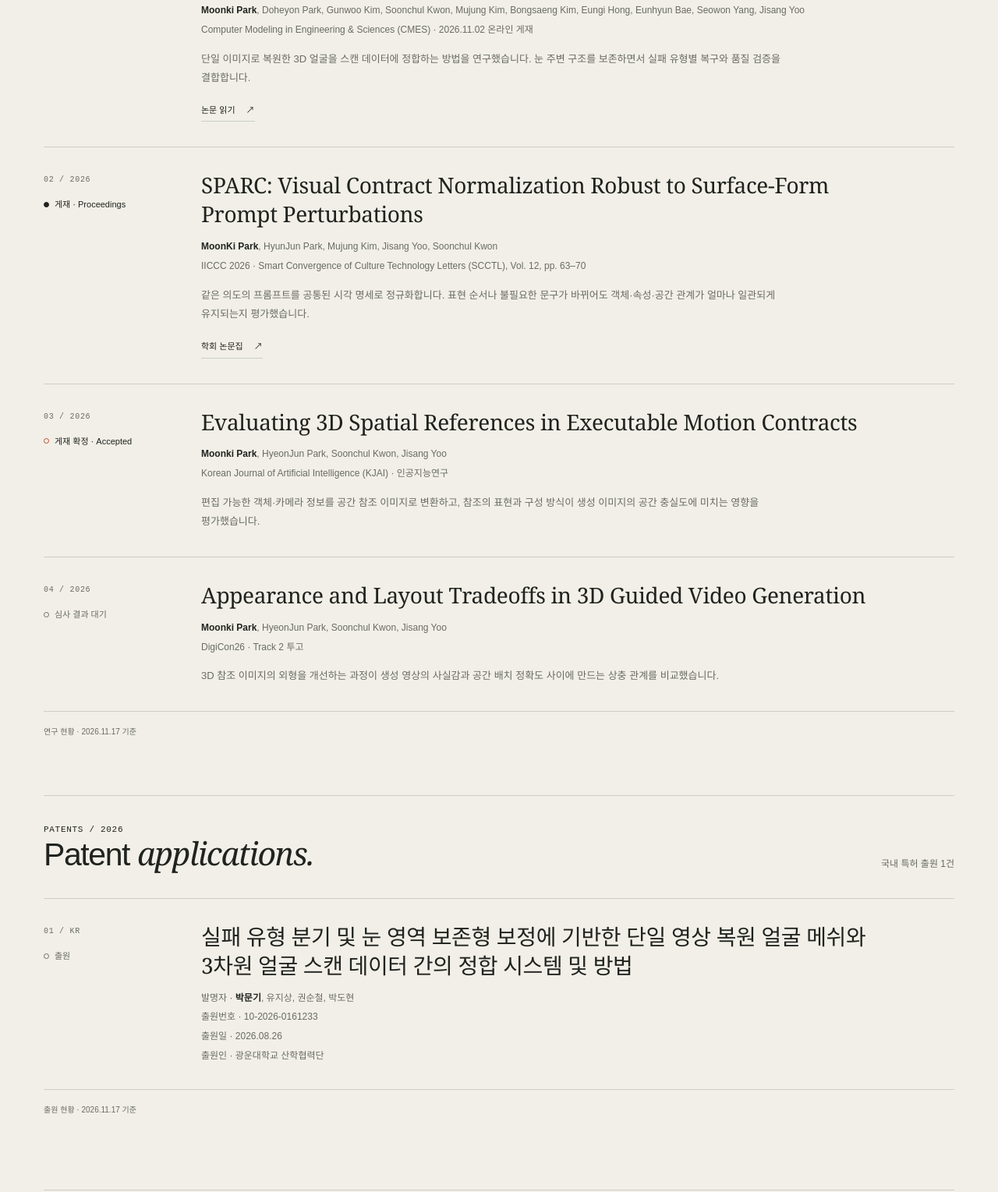
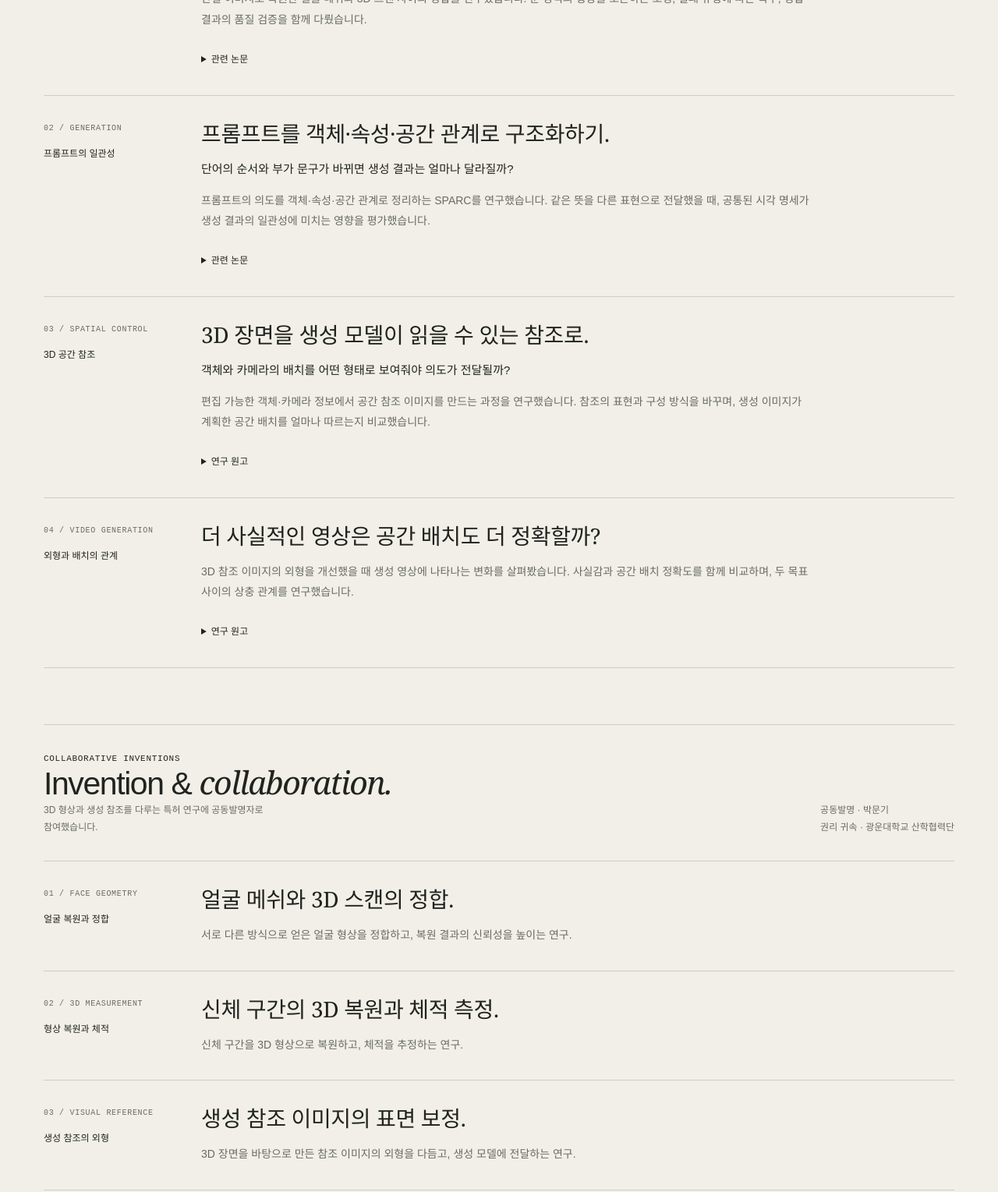
Before and after one commit to Moooooonk/IMS, a plain HTML site: page index.html in a window 1280 px wide. Shown: the part 2952-4481 px from the top of the page at 78% size. Drawn offline with Linux system fonts and the light colour scheme.

Commit message:
Present research themes and distinguish collaborative invention ownership

```diff
--- a/index.html
+++ b/index.html
@@ -31,7 +31,7 @@
     <link rel="icon" type="image/svg+xml" href="favicon.svg" />
     <link rel="apple-touch-icon" href="apple-touch-icon.png" />
     <link rel="manifest" href="manifest.json" />
-    <link rel="stylesheet" href="styles.css?v=20261117-2" />
+    <link rel="stylesheet" href="styles.css?v=20261117-3" />
     <script src="main.js?v=20261022" defer></script>
   </head>
   <body>
@@ -272,101 +272,145 @@
         <section class="research-section" id="research" aria-labelledby="research-title">
           <header class="research-heading">
             <div>
-              <span class="eyebrow">PAPERS / 2026</span>
-              <h3 id="research-title">Research &amp; <em>publications.</em></h3>
-              <p class="research-summary">3D 비전과 생성 모델의 제어·평가를 다룬 연구.</p>
-              <a class="publication-link" href="#patents">특허 출원 1건 <span aria-hidden="true">↓</span></a>
+              <span class="eyebrow">SELECTED RESEARCH</span>
+              <h3 id="research-title">Geometry &amp; <em>generation.</em></h3>
+              <p class="research-summary">불완전한 관측에서 3D 구조를 복원하고, 생성 모델이 의도한 장면을 따르는 조건을 탐구합니다.</p>
             </div>
-            <p class="research-summary">게재 2편 · 게재 확정 1편 · 심사 결과 대기 1편</p>
+            <a class="publication-link" href="#patents">공동발명 연구 <span aria-hidden="true">↓</span></a>
           </header>
           <ol class="publication-list">
             <li>
-              <article class="publication" aria-labelledby="paper-eye-title">
+              <article class="publication" aria-labelledby="research-face-title">
                 <div class="publication-meta">
-                  <span class="publication-index">01 / 2026</span>
-                  <span class="publication-status" data-status="published">게재 · Online First</span>
+                  <span class="publication-index">01 / 3D VISION</span>
+                  <span class="research-topic">얼굴 복원과 정합</span>
                 </div>
                 <div class="publication-body">
-                  <h4 id="paper-eye-title" lang="en">Eye-Preserving 3D Face Registration Using Single-Image Reconstruction and Failure-Type Stratification</h4>
+                  <h4 id="research-face-title">사진에서 복원한 얼굴을 실제 스캔에 맞추는 방법.</h4>
+                  <p class="research-question">두 얼굴의 표면을 맞추면서, 눈 주변의 구조도 보존할 수 있을까?</p>
+                  <p class="publication-description">단일 이미지로 복원한 얼굴 메쉬와 3D 스캔 사이의 정합을 연구했습니다. 눈 영역의 형상을 보존하는 보정, 실패 유형에 따른 복구, 정합 결과의 품질 검증을 함께 다뤘습니다.</p>
+                  <details class="research-reference">
+                    <summary>관련 논문</summary>
+                    <div class="reference-body">
+                      <h5 id="paper-eye-title" lang="en">Eye-Preserving 3D Face Registration Using Single-Image Reconstruction and Failure-Type Stratification</h5>
                       <p class="publication-authors" lang="en"><strong>Moonki Park</strong>, Doheyon Park, Gunwoo Kim, Soonchul Kwon, Mujung Kim, Bongsaeng Kim, Eungi Hong, Eunhyun Bae, Seowon Yang, Jisang Yoo</p>
-                  <p class="publication-venue"><span lang="en">Computer Modeling in Engineering &amp; Sciences (CMES)</span> · <time datetime="2026-11-02">2026.11.02</time> 온라인 게재</p>
-                  <p class="publication-description">단일 이미지로 복원한 3D 얼굴을 스캔 데이터에 정합하는 방법을 연구했습니다. 눈 주변 구조를 보존하면서 실패 유형별 복구와 품질 검증을 결합합니다.</p>
+                      <p class="publication-venue"><span lang="en">Computer Modeling in Engineering &amp; Sciences (CMES)</span> · 2026</p>
                       <a class="publication-link" href="https://doi.org/10.32604/cmes.2026.089502" target="_blank" rel="noopener noreferrer" aria-label="Eye-Preserving 3D Face Registration 논문 읽기, DOI">논문 읽기 <span aria-hidden="true">↗</span><span class="sr-only"> 새 탭</span></a>
+                    </div>
+                  </details>
                 </div>
               </article>
             </li>
             <li>
-              <article class="publication" aria-labelledby="paper-sparc-title">
+              <article class="publication" aria-labelledby="research-prompt-title">
                 <div class="publication-meta">
-                  <span class="publication-index">02 / 2026</span>
-                  <span class="publication-status" data-status="published">게재 · Proceedings</span>
+                  <span class="publication-index">02 / GENERATION</span>
+                  <span class="research-topic">프롬프트의 일관성</span>
                 </div>
                 <div class="publication-body">
-                  <h4 id="paper-sparc-title" lang="en">SPARC: Visual Contract Normalization Robust to Surface-Form Prompt Perturbations</h4>
+                  <h4 id="research-prompt-title">프롬프트를 객체·속성·공간 관계로 구조화하기.</h4>
+                  <p class="research-question">단어의 순서와 부가 문구가 바뀌면 생성 결과는 얼마나 달라질까?</p>
+                  <p class="publication-description">프롬프트의 의도를 객체·속성·공간 관계로 정리하는 SPARC를 연구했습니다. 같은 뜻을 다른 표현으로 전달했을 때, 공통된 시각 명세가 생성 결과의 일관성에 미치는 영향을 평가했습니다.</p>
+                  <details class="research-reference">
+                    <summary>관련 논문</summary>
+                    <div class="reference-body">
+                      <h5 id="paper-sparc-title" lang="en">SPARC: Visual Contract Normalization Robust to Surface-Form Prompt Perturbations</h5>
                       <p class="publication-authors" lang="en"><strong>MoonKi Park</strong>, HyunJun Park, Mujung Kim, Jisang Yoo, Soonchul Kwon</p>
                       <p class="publication-venue"><span lang="en">IICCC 2026 · Smart Convergence of Culture Technology Letters (SCCTL), Vol. 12, pp. 63–70</span></p>
-                  <p class="publication-description">같은 의도의 프롬프트를 공통된 시각 명세로 정규화합니다. 표현 순서나 불필요한 문구가 바뀌어도 객체·속성·공간 관계가 얼마나 일관되게 유지되는지 평가했습니다.</p>
                       <a class="publication-link" href="https://www.ipact.kr/support/conference_view.php?bbs_code=conference&amp;idx=505&amp;page=1&amp;sch_open=Y" target="_blank" rel="noopener noreferrer" aria-label="SPARC가 수록된 IICCC 2026 공식 논문집 안내">학회 논문집 <span aria-hidden="true">↗</span><span class="sr-only"> 새 탭</span></a>
+                    </div>
+                  </details>
                 </div>
               </article>
             </li>
             <li>
-              <article class="publication" aria-labelledby="paper-emc-title">
+              <article class="publication" aria-labelledby="research-spatial-title">
                 <div class="publication-meta">
-                  <span class="publication-index">03 / 2026</span>
-                  <span class="publication-status" data-status="accepted">게재 확정 · Accepted</span>
+                  <span class="publication-index">03 / SPATIAL CONTROL</span>
+                  <span class="research-topic">3D 공간 참조</span>
                 </div>
                 <div class="publication-body">
-                  <h4 id="paper-emc-title" lang="en">Evaluating 3D Spatial References in Executable Motion Contracts</h4>
+                  <h4 id="research-spatial-title">3D 장면을 생성 모델이 읽을 수 있는 참조로.</h4>
+                  <p class="research-question">객체와 카메라의 배치를 어떤 형태로 보여줘야 의도가 전달될까?</p>
+                  <p class="publication-description">편집 가능한 객체·카메라 정보에서 공간 참조 이미지를 만드는 과정을 연구했습니다. 참조의 표현과 구성 방식을 바꾸며, 생성 이미지가 계획한 공간 배치를 얼마나 따르는지 비교했습니다.</p>
+                  <details class="research-reference">
+                    <summary>연구 원고</summary>
+                    <div class="reference-body">
+                      <h5 id="paper-emc-title" lang="en">Evaluating 3D Spatial References in Executable Motion Contracts</h5>
                       <p class="publication-authors" lang="en"><strong>Moonki Park</strong>, HyeonJun Park, Soonchul Kwon, Jisang Yoo</p>
-                  <p class="publication-venue"><span lang="en">Korean Journal of Artificial Intelligence (KJAI)</span> · 인공지능연구</p>
-                  <p class="publication-description">편집 가능한 객체·카메라 정보를 공간 참조 이미지로 변환하고, 참조의 표현과 구성 방식이 생성 이미지의 공간 충실도에 미치는 영향을 평가했습니다.</p>
+                    </div>
+                  </details>
                 </div>
               </article>
             </li>
             <li>
-              <article class="publication" aria-labelledby="paper-digicon-title">
+              <article class="publication" aria-labelledby="research-video-title">
                 <div class="publication-meta">
-                  <span class="publication-index">04 / 2026</span>
-                  <span class="publication-status" data-status="review">심사 결과 대기</span>
+                  <span class="publication-index">04 / VIDEO GENERATION</span>
+                  <span class="research-topic">외형과 배치의 관계</span>
                 </div>
                 <div class="publication-body">
-                  <h4 id="paper-digicon-title" lang="en">Appearance and Layout Tradeoffs in 3D Guided Video Generation</h4>
+                  <h4 id="research-video-title">더 사실적인 영상은 공간 배치도 더 정확할까?</h4>
+                  <p class="publication-description">3D 참조 이미지의 외형을 개선했을 때 생성 영상에 나타나는 변화를 살펴봤습니다. 사실감과 공간 배치 정확도를 함께 비교하며, 두 목표 사이의 상충 관계를 연구했습니다.</p>
+                  <details class="research-reference">
+                    <summary>연구 원고</summary>
+                    <div class="reference-body">
+                      <h5 id="paper-digicon-title" lang="en">Appearance and Layout Tradeoffs in 3D Guided Video Generation</h5>
                       <p class="publication-authors" lang="en"><strong>Moonki Park</strong>, HyeonJun Park, Soonchul Kwon, Jisang Yoo</p>
-                  <p class="publication-venue"><span lang="en">DigiCon26 · Track 2</span> 투고</p>
-                  <p class="publication-description">3D 참조 이미지의 외형을 개선하는 과정이 생성 영상의 사실감과 공간 배치 정확도 사이에 만드는 상충 관계를 비교했습니다.</p>
+                    </div>
+                  </details>
                 </div>
               </article>
             </li>
           </ol>
-          <p class="research-updated">연구 현황 · <time datetime="2026-11-17">2026.11.17</time> 기준</p>
         </section>
         <section class="research-section" id="patents" aria-labelledby="patents-title">
           <header class="research-heading">
             <div>
-              <span class="eyebrow">PATENTS / 2026</span>
-              <h3 id="patents-title">Patent <em>applications.</em></h3>
+              <span class="eyebrow">COLLABORATIVE INVENTIONS</span>
+              <h3 id="patents-title">Invention &amp; <em>collaboration.</em></h3>
+              <p class="research-summary">3D 형상과 생성 참조를 다루는 특허 연구에 공동발명자로 참여했습니다.</p>
             </div>
-            <p class="research-summary">국내 특허 출원 1건</p>
+            <p class="research-summary">공동발명 · 박문기<br />권리 귀속 · 광운대학교 산학협력단</p>
           </header>
           <ol class="publication-list">
             <li>
               <article class="publication" aria-labelledby="patent-face-title">
                 <div class="publication-meta">
-                  <span class="publication-index">01 / KR</span>
-                  <span class="publication-status" data-status="filed">출원</span>
+                  <span class="publication-index">01 / FACE GEOMETRY</span>
+                  <span class="research-topic">얼굴 복원과 정합</span>
                 </div>
                 <div class="publication-body">
-                  <h4 id="patent-face-title">실패 유형 분기 및 눈 영역 보존형 보정에 기반한 단일 영상 복원 얼굴 메쉬와 3차원 얼굴 스캔 데이터 간의 정합 시스템 및 방법</h4>
-                  <p class="publication-authors">발명자 · <strong>박문기</strong>, 유지상, 권순철, 박도현</p>
-                  <p class="publication-venue">출원번호 · 10-2026-0161233</p>
-                  <p class="publication-venue">출원일 · <time datetime="2026-08-26">2026.08.26</time></p>
-                  <p class="publication-venue">출원인 · 광운대학교 산학협력단</p>
+                  <h4 id="patent-face-title">얼굴 메쉬와 3D 스캔의 정합.</h4>
+                  <p class="publication-description">서로 다른 방식으로 얻은 얼굴 형상을 정합하고, 복원 결과의 신뢰성을 높이는 연구.</p>
+                </div>
+              </article>
+            </li>
+            <li>
+              <article class="publication" aria-labelledby="patent-volume-title">
+                <div class="publication-meta">
+                  <span class="publication-index">02 / 3D MEASUREMENT</span>
+                  <span class="research-topic">형상 복원과 체적</span>
+                </div>
+                <div class="publication-body">
+                  <h4 id="patent-volume-title">신체 구간의 3D 복원과 체적 측정.</h4>
+                  <p class="publication-description">신체 구간을 3D 형상으로 복원하고, 체적을 추정하는 연구.</p>
+                </div>
+              </article>
+            </li>
+            <li>
+              <article class="publication" aria-labelledby="patent-reference-title">
+                <div class="publication-meta">
+                  <span class="publication-index">03 / VISUAL REFERENCE</span>
+                  <span class="research-topic">생성 참조의 외형</span>
+                </div>
+                <div class="publication-body">
+                  <h4 id="patent-reference-title">생성 참조 이미지의 표면 보정.</h4>
+                  <p class="publication-description">3D 장면을 바탕으로 만든 참조 이미지의 외형을 다듬고, 생성 모델에 전달하는 연구.</p>
                 </div>
               </article>
             </li>
           </ol>
-          <p class="research-updated">출원 현황 · <time datetime="2026-11-17">2026.11.17</time> 기준</p>
         </section>
       </section>
       <section class="notes-section wrap" aria-labelledby="notes-title">
--- a/styles.css
+++ b/styles.css
@@ -689,33 +689,43 @@ h2 {
   line-height: 1.6;
   letter-spacing: 0.7px;
 }
-.publication-status {
-  display: inline-flex;
-  align-items: center;
-  gap: 7px;
-  color: var(--muted);
-  font-size: 11px;
-  line-height: 1.7;
-}
-.publication-status::before {
-  content: "";
-  flex: 0 0 5px;
-  width: 5px;
-  height: 5px;
-  border: 1px solid currentColor;
-  border-radius: 50%;
-}
-.publication-status[data-status="published"] {
+.research-topic {
   color: var(--ink);
-}
-.publication-status[data-status="published"]::before {
-  background: currentColor;
-}
-.publication-status[data-status="accepted"] {
+  font-size: 12px;
+  line-height: 1.8;
+}
+.research-question {
+  margin-top: 12px;
   color: var(--ink);
-}
-.publication-status[data-status="accepted"]::before {
-  color: var(--accent);
+  font-size: 15px;
+  line-height: 1.8;
+  word-break: keep-all;
+}
+.research-reference {
+  margin-top: 20px;
+}
+.research-reference summary {
+  width: fit-content;
+  padding: 7px 4px 7px 0;
+  font-size: 12px;
+  cursor: pointer;
+}
+.research-reference summary:focus-visible {
+  outline: 2px solid var(--ink);
+  outline-offset: 5px;
+}
+.reference-body {
+  margin-top: 12px;
+  padding: 4px 0 4px 20px;
+  border-left: 1px solid var(--line);
+}
+.reference-body h5 {
+  margin: 0 0 12px;
+  font-family: var(--serif);
+  font-size: 20px;
+  font-weight: 400;
+  line-height: 1.45;
+  overflow-wrap: anywhere;
 }
 .publication-body {
   min-width: 0;
@@ -749,7 +759,7 @@ h2 {
   max-width: 790px;
   margin-top: 14px;
   color: var(--muted);
-  font-size: 13px;
+  font-size: 14px;
   line-height: 1.9;
   word-break: keep-all;
   overflow-wrap: anywhere;
@@ -767,13 +777,6 @@ h2 {
 .publication-link:hover {
   color: var(--accent);
   border-color: var(--accent);
-}
-.research-updated {
-  margin-top: 17px;
-  color: var(--muted);
-  font-size: 10px;
-  line-height: 1.8;
-  word-break: keep-all;
 }
 .notes-section {
   padding-block: 18px 76px;
```
Also changed, not shown: projects.html (+1 -1 lines). Lines whose indentation alone changed are shown as unchanged.
